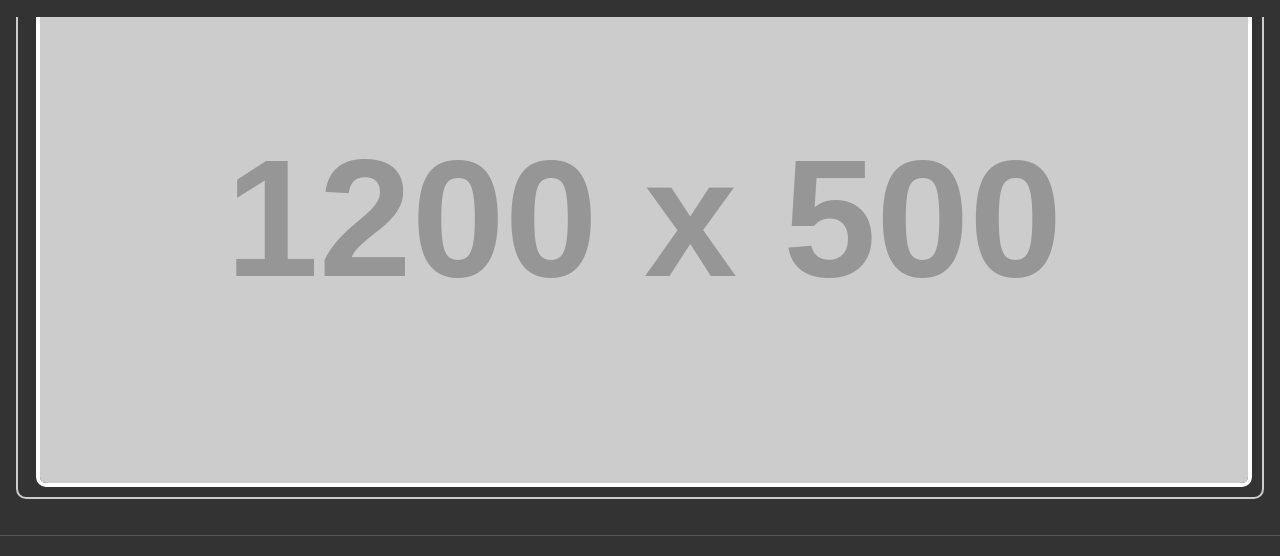
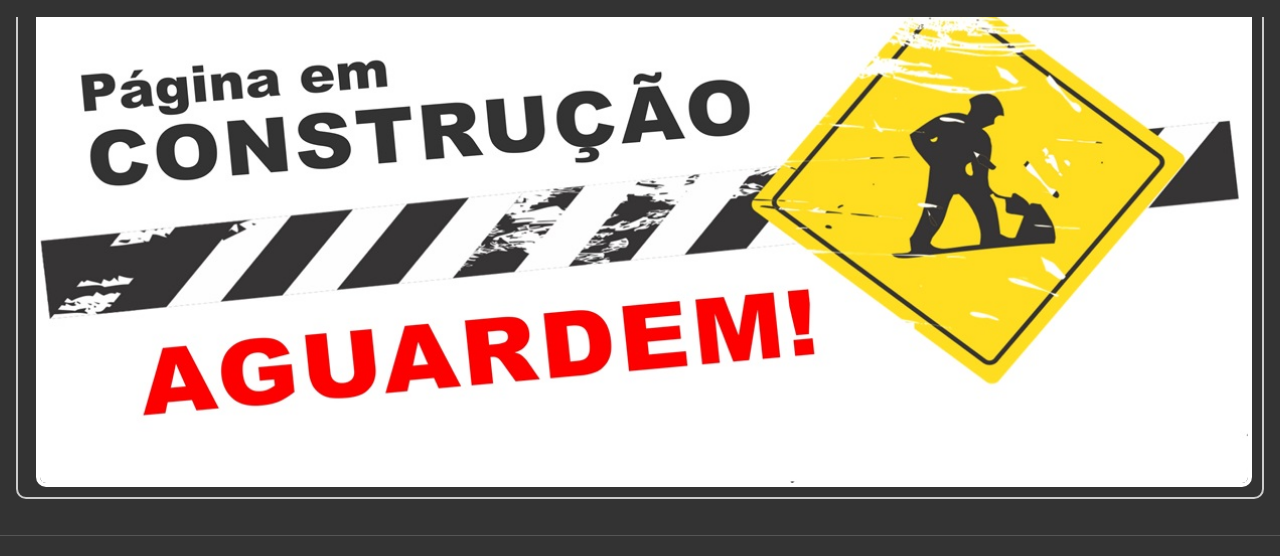
Before and after one commit to ProfWilliaSilva/profwilliasilva.github.io, a plain HTML site: page menu.html in a window 1280 px wide. Shown: the part 783-1339 px from the top of the page. Drawn offline with Linux system fonts and the light colour scheme; placeholder pictures from the web are drawn by us.

Commit message:
menu.html

```diff
--- a/menu.html
+++ b/menu.html
@@ -146,7 +146,7 @@
 
         <div class="curso-container">
             <a href="ciberseguranca_material.html">
-                <img src="https://via.placeholder.com/1200x500" alt="Imagem do Curso Cibersegurança">
+                <img src="./img/construcao.jpg" alt="Imagem do Curso Cibersegurança">
             </a>
         </div>
 
```
